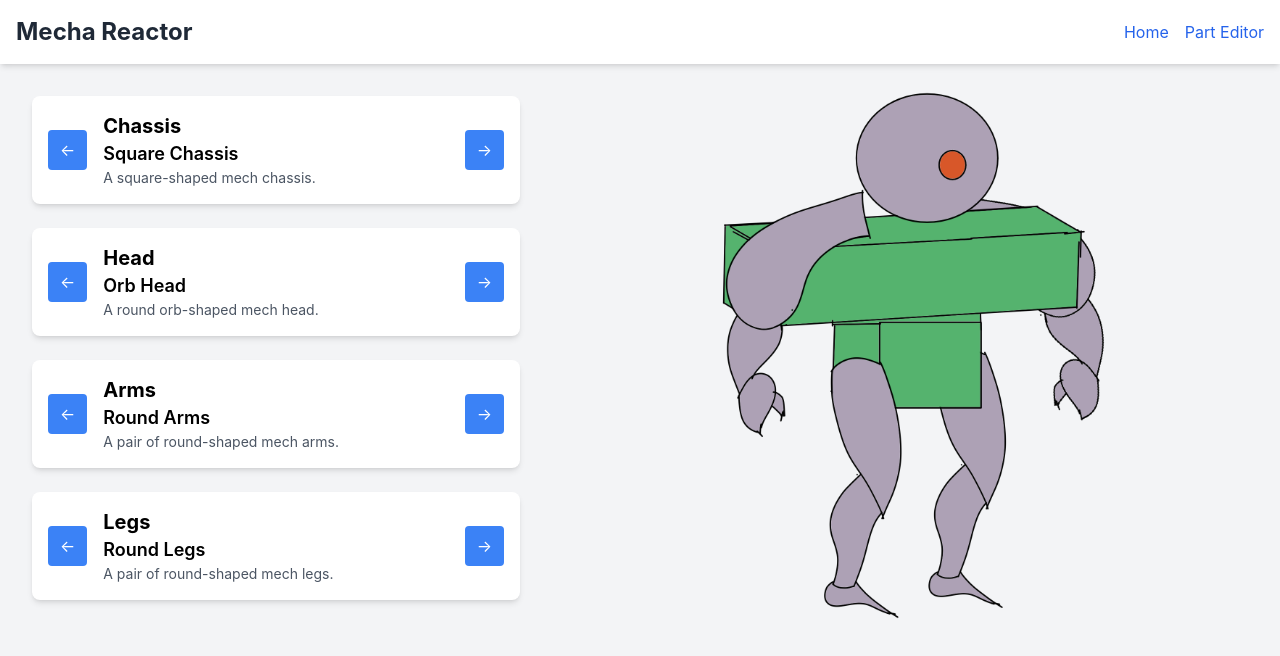
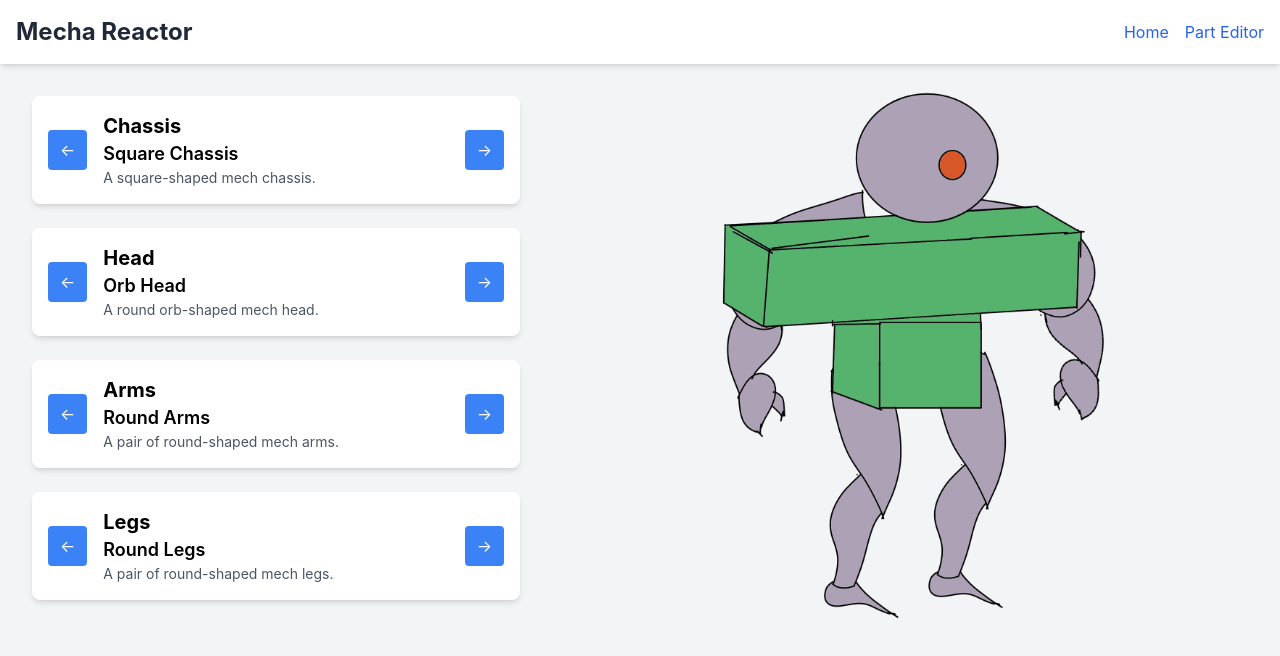
Before and after one commit to abraxasrex/Mech_Reactor, a React (Create React App) app in the folder mecha-reactor/: page / in a window 1280 px wide. Shown: the top 656 px of the page. Built offline with nearby package versions, Linux system fonts and the light colour scheme; no server answers; the HTML template or start-up script is replaced by a standard one.

Commit message:
main view loads with appropriate saved part position changes

```diff
--- a/mecha-reactor/src/App.tsx
+++ b/mecha-reactor/src/App.tsx
@@ -2,61 +2,76 @@ import React, { useEffect, useState } from 'react';
 import { Routes, Route } from 'react-router-dom';
 import './App.css';
 import { MechPartService } from './services/MechPartService';
-import { MechPart, PartCategory } from './models/MechPart';
+import { MechPart, PartCategory, PartPosition } from './models/MechPart';
 import Layout from './components/Layout';
 import PartArrangementEditor from './components/PartArrangementEditor';
 import PartCategoryUI from './components/PartCategoryUI';
 
-const MechDisplay: React.FC = () => {
+interface MechDisplayProps {
+  mechParts: MechPart[];
+  selectedParts: Record<PartCategory, number>;
+  onPreviousPart: (category: PartCategory) => void;
+  onNextPart: (category: PartCategory) => void;
+}
+
+const MechDisplay: React.FC<MechDisplayProps> = ({
+  mechParts,
+  selectedParts,
+  onPreviousPart,
+  onNextPart
+}) => {
   const mechDisplaySize = "full";
   const partDisplayClasses = `absolute object-cover`;
   const parentColumnSetting = "grid-cols-12";
   const UIColumnSetting = "col-span-5";
   const partDisplayColumnSetting = "col-span-7";
-  const [mechParts, setMechParts] = useState<MechPart[]>([]);
-  const [selectedParts, setSelectedParts] = useState<Record<PartCategory, number>>({
-    [PartCategory.Head]: 0,
-    [PartCategory.Chassis]: 0,
-    [PartCategory.Arms]: 0,
-    [PartCategory.Legs]: 0,
+  const [partPositions, setPartPositions] = useState<Record<PartCategory, PartPosition>>({
+    [PartCategory.Head]: { x: 0, y: 0 },
+    [PartCategory.Arms]: { x: 0, y: 0 },
+    [PartCategory.Legs]: { x: 0, y: 0 },
+    [PartCategory.Chassis]: { x: 0, y: 0 },
   });
-
-  useEffect(() => {
-    const loadMechParts = async () => {
-      try {
-        const parts = await MechPartService.loadMechParts();
-        setMechParts(parts);
-      } catch (error) {
-        console.error("Error loading mech parts:", error);
-      }
-    };
-    loadMechParts();
-  }, []);
 
   const getPartsByCategory = (category: PartCategory): MechPart[] => {
     return mechParts.filter(part => part.partCategory === category);
   };
 
-  const getCurrentPart = (category: PartCategory): MechPart | undefined => {
+  const getCurrentPart = (category: PartCategory): MechPart => {
     const categoryParts = getPartsByCategory(category);
-    return categoryParts[selectedParts[category]];
+    console.log("getting current part, dep data:", {
+      category,
+      categoryParts,
+      selectedParts,
+      mechParts
+    });
+    console.log("selected parts at cat:", categoryParts[selectedParts[category]]);
+    return getPartsByCategory(category)[selectedParts[category]];
   };
 
-  const handlePrevious = (category: PartCategory) => {
-    setSelectedParts(prev => {
-      const categoryParts = getPartsByCategory(category);
-      const newIndex = (prev[category] - 1 + categoryParts.length) % categoryParts.length;
-      return { ...prev, [category]: newIndex };
+  useEffect(() => {
+    const loadSavedPositions = async () => {
+      try {
+        const savedPositions = await MechPartService.loadPartPositions();
+        setPartPositions(prev => {
+          const newPositions = { ...prev };
+          Object.values(PartCategory).forEach(category => {
+            const currentPart = getCurrentPart(category);
+            if (currentPart) {
+              // If we have a saved position for this part, use it, otherwise keep the default
+              newPositions[category] = savedPositions[currentPart.id] || { x: 0, y: 0 };
+            }
           });
+          return newPositions;
+        });
+      } catch (error) {
+        console.error('Failed to load part positions:', error);
+      }
     };
 
-  const handleNext = (category: PartCategory) => {
-    setSelectedParts(prev => {
-      const categoryParts = getPartsByCategory(category);
-      const newIndex = (prev[category] + 1) % categoryParts.length;
-      return { ...prev, [category]: newIndex };
-    });
-  };
+    if (mechParts.length > 0) {
+      loadSavedPositions();
+    }
+  }, [selectedParts, mechParts]);
 
   return (
     <div className="p-8">
@@ -67,32 +82,66 @@ const MechDisplay: React.FC = () => {
               key={category}
               category={category}
               currentPart={getCurrentPart(category)}
-              onPrevious={() => handlePrevious(category)}
-              onNext={() => handleNext(category)}
+              onPrevious={() => onPreviousPart(category)}
+              onNext={() => onNextPart(category)}
             />
           ))}
         </div>
 
         <div className={`grid ${partDisplayColumnSetting} mech-visualization relative w-${mechDisplaySize} h-${mechDisplaySize} mx-auto top-[-10rem]`}>
           {getCurrentPart(PartCategory.Arms) && (
+            <>
               <img
                 src={getCurrentPart(PartCategory.Arms)?.leftImageSource}
                 alt={`${getCurrentPart(PartCategory.Arms)?.readableName} Left`}
                 className={partDisplayClasses}
+                style={{
+                  transform: `translate(${partPositions[PartCategory.Arms].x}px, ${partPositions[PartCategory.Arms].y}px)`,
+                  userSelect: 'none'
+                }}
               />
+              <img
+                src={getCurrentPart(PartCategory.Arms)?.rightImageSource}
+                alt={`${getCurrentPart(PartCategory.Arms)?.readableName} Right`}
+                className={partDisplayClasses}
+                style={{
+                  transform: `translate(${partPositions[PartCategory.Arms].x}px, ${partPositions[PartCategory.Arms].y}px)`,
+                  userSelect: 'none'
+                }}
+              />
+            </>
           )}
           {getCurrentPart(PartCategory.Legs) && (
+            <>
               <img
                 src={getCurrentPart(PartCategory.Legs)?.leftImageSource}
                 alt={`${getCurrentPart(PartCategory.Legs)?.readableName} Left`}
                 className={partDisplayClasses}
+                style={{
+                  transform: `translate(${partPositions[PartCategory.Legs].x}px, ${partPositions[PartCategory.Legs].y}px)`,
+                  userSelect: 'none'
+                }}
               />
+              <img
+                src={getCurrentPart(PartCategory.Legs)?.rightImageSource}
+                alt={`${getCurrentPart(PartCategory.Legs)?.readableName} Right`}
+                className={partDisplayClasses}
+                style={{
+                  transform: `translate(${partPositions[PartCategory.Legs].x}px, ${partPositions[PartCategory.Legs].y}px)`,
+                  userSelect: 'none'
+                }}
+              />
+            </>
           )}
           {getCurrentPart(PartCategory.Chassis) && (
             <img
               src={getCurrentPart(PartCategory.Chassis)?.imageSource}
               alt={getCurrentPart(PartCategory.Chassis)?.readableName}
               className={partDisplayClasses}
+              style={{
+                transform: `translate(${partPositions[PartCategory.Chassis].x}px, ${partPositions[PartCategory.Chassis].y}px)`,
+                userSelect: 'none'
+              }}
             />
           )}
           {getCurrentPart(PartCategory.Head) && (
@@ -100,20 +149,10 @@ const MechDisplay: React.FC = () => {
               src={getCurrentPart(PartCategory.Head)?.imageSource}
               alt={getCurrentPart(PartCategory.Head)?.readableName}
               className={partDisplayClasses}
-            />
-          )}
-          {getCurrentPart(PartCategory.Legs) && (
-            <img
-              src={getCurrentPart(PartCategory.Legs)?.rightImageSource}
-              alt={`${getCurrentPart(PartCategory.Legs)?.readableName} Right`}
-              className={partDisplayClasses}
-            />
-          )}
-          {getCurrentPart(PartCategory.Arms) && (
-            <img
-              src={getCurrentPart(PartCategory.Arms)?.rightImageSource}
-              alt={`${getCurrentPart(PartCategory.Arms)?.readableName} Right`}
-              className={partDisplayClasses}
+              style={{
+                transform: `translate(${partPositions[PartCategory.Head].x}px, ${partPositions[PartCategory.Head].y}px)`,
+                userSelect: 'none'
+              }}
             />
           )}
         </div>
@@ -143,16 +182,41 @@ const App: React.FC = () => {
     loadMechParts();
   }, []);
 
+  const handlePrevious = (category: PartCategory) => {
+    setSelectedParts(prev => {
+      const categoryParts = mechParts.filter(part => part.partCategory === category);
+      const newIndex = (prev[category] - 1 + categoryParts.length) % categoryParts.length;
+      return { ...prev, [category]: newIndex };
+    });
+  };
+
+  const handleNext = (category: PartCategory) => {
+    setSelectedParts(prev => {
+      const categoryParts = mechParts.filter(part => part.partCategory === category);
+      const newIndex = (prev[category] + 1) % categoryParts.length;
+      return { ...prev, [category]: newIndex };
+    });
+  };
+
   return (
     <Routes>
       <Route path="/" element={<Layout />}>
-        <Route index element={<MechDisplay />} />
+        <Route index element={
+          <MechDisplay
+            mechParts={mechParts}
+            selectedParts={selectedParts}
+            onPreviousPart={handlePrevious}
+            onNextPart={handleNext}
+          />
+        } />
         <Route
           path="editor"
-          element={<PartArrangementEditor
+          element={
+            <PartArrangementEditor
               mechParts={mechParts}
               selectedParts={selectedParts}
-          />}
+            />
+          }
         />
       </Route>
     </Routes>
--- a/mecha-reactor/src/models/MechPart.ts
+++ b/mecha-reactor/src/models/MechPart.ts
@@ -3,6 +3,11 @@ export enum PartCategory {
     Head = "Head",
     Arms = "Arms",
     Legs = "Legs"
+}
+
+export interface PartPosition {
+    x: number;
+    y: number;
 }
 
 export interface MechPart {
--- a/mecha-reactor/src/services/MechPartService.ts
+++ b/mecha-reactor/src/services/MechPartService.ts
@@ -1,13 +1,53 @@
-import { MechPart } from "../models/MechPart";
+import { MechPart, PartCategory } from "../models/MechPart";
+
+interface PartPosition {
+    x: number;
+    y: number;
+}
 
 export class MechPartService {
+    private static API_BASE = process.env.REACT_APP_API_URL || 'http://localhost:3000/api';
+
     static async loadMechParts(): Promise<MechPart[]> {
         const response = await fetch("/data/mechParts.json");
         if (!response.ok) {
             throw new Error("Failed to load mech parts data.");
         }
         const data = await response.json();
-     //   console.log("Loaded Mech Parts Data:", data); // Log the JSON data
+        console.log("Loaded Mech Parts Data from server:", data);
+        // Log the JSON data
+        //   console.log("Loaded Mech Parts Data:", data); // Log the JSON data
         return data;
     }
+
+    static async savePartPosition(partId: string, category: PartCategory, position: PartPosition): Promise<void> {
+
+        console.log("Saving Part Position:", { partId, category, position }); // Log the parameters being sent
+        const response = await fetch(`${this.API_BASE}/part-positions/${partId}`, {
+            method: 'POST',
+            headers: {
+                'Content-Type': 'application/json',
+            },
+            body: JSON.stringify({ category, position }),
+        });
+
+        if (!response.ok) {
+            throw new Error('Failed to save part position');
+        } else {
+            const data = await response.json();
+            console.log("Part Position Saved:", data); // Log the response from the server
+        }
+    }
+
+    static async loadPartPositions(): Promise<Record<string, PartPosition>> {
+        const response = await fetch(`${this.API_BASE}/part-positions`);
+        if (!response.ok) {
+            throw new Error('Failed to load part positions');
+        }
+        const positions = await response.json();
+        return positions.reduce((acc: Record<string, PartPosition>, pos: any) => {
+            acc[pos.partId] = pos.position;
+            return acc;
+        }, {});
+    }
 }
```
Also changed, not shown: mecha-reactor/src/components/PartArrangementEditor.tsx (+43 -2 lines). Lines whose indentation alone changed are shown as unchanged.
